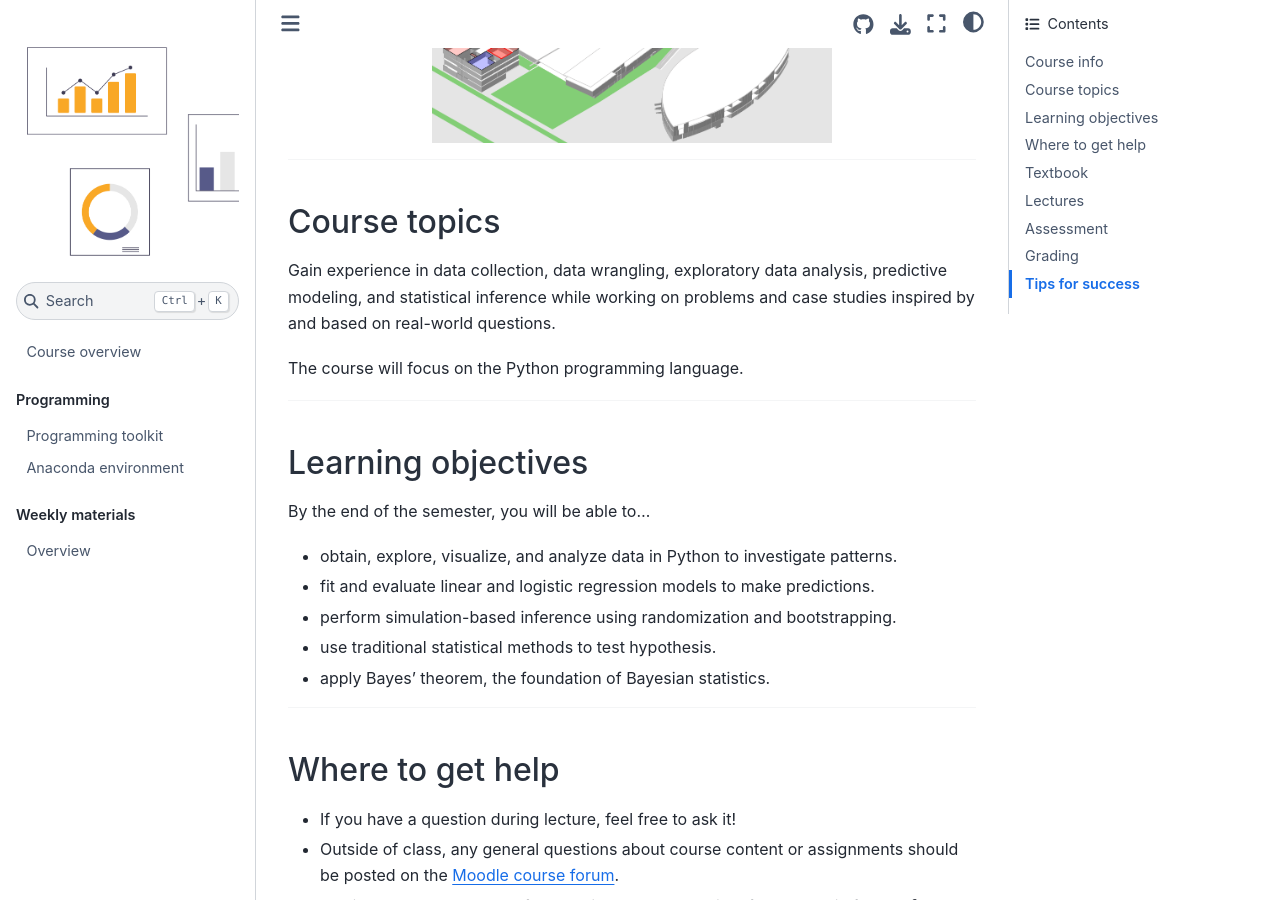
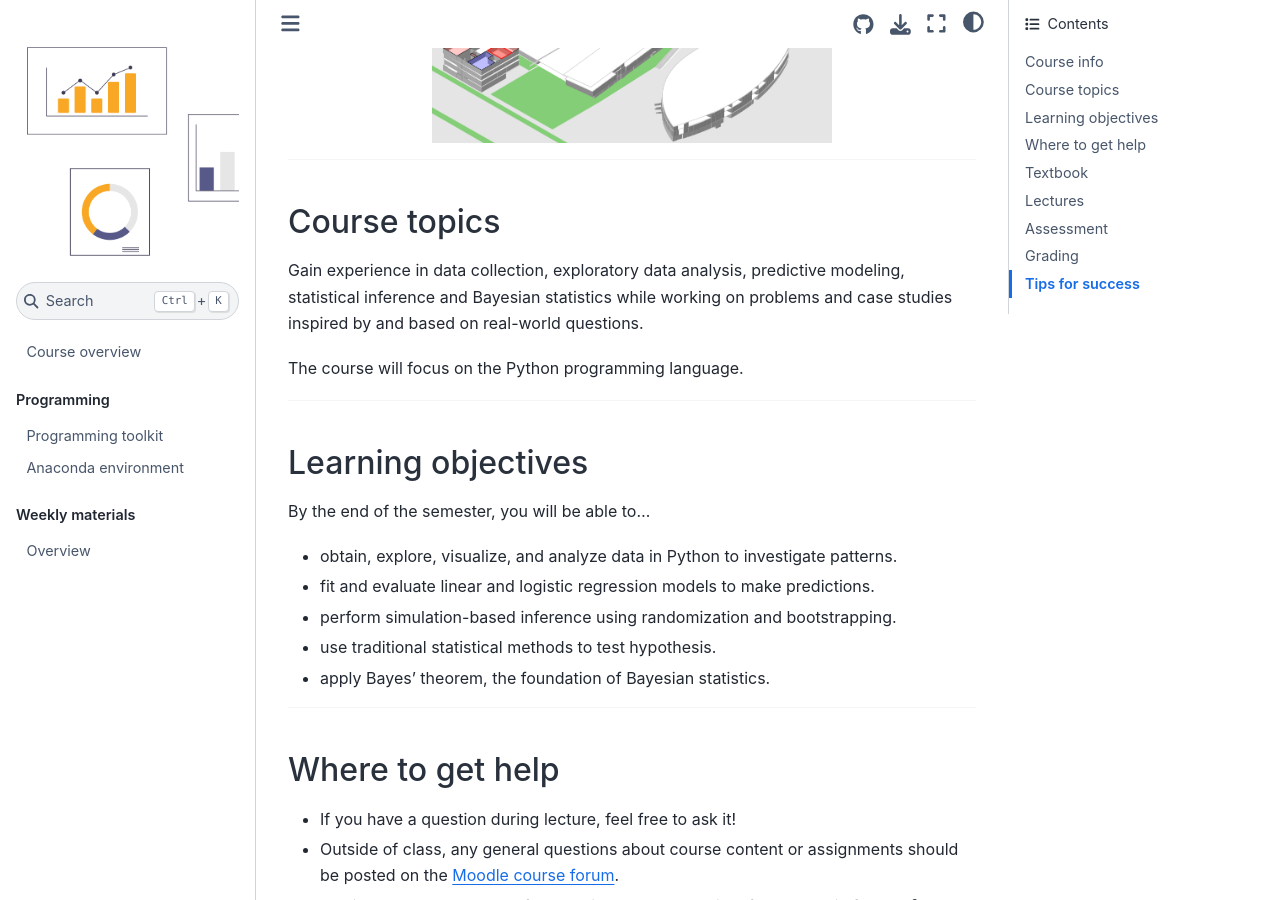
Before and after one commit to as-ws22/website, a Jupyter Book: the page built from docs/course-syllabus.md, in a window 1280 px wide and 900 px high, scrolled down 594 px. Built offline with Jupyter Book 1.0.4 settings and Sphinx 7.4.7 and the Sphinx Book theme 1.1.4, drawn with Linux system fonts in a browser that asks for light colours; comment, search, counter and statistics services are not loaded.

Commit message:
Update course-syllabus.md

```diff
--- a/docs/course-syllabus.md
+++ b/docs/course-syllabus.md
@@ -25,7 +25,7 @@
 
 ## Course topics
 
-Gain experience in data collection, data wrangling, exploratory data analysis, predictive modeling, and statistical inference while working on problems and case studies inspired by and based on real-world questions.
+Gain experience in data collection, exploratory data analysis, predictive modeling, statistical inference and Bayesian statistics while working on problems and case studies inspired by and based on real-world questions.
 
 The course will focus on the Python programming language.
 
```
